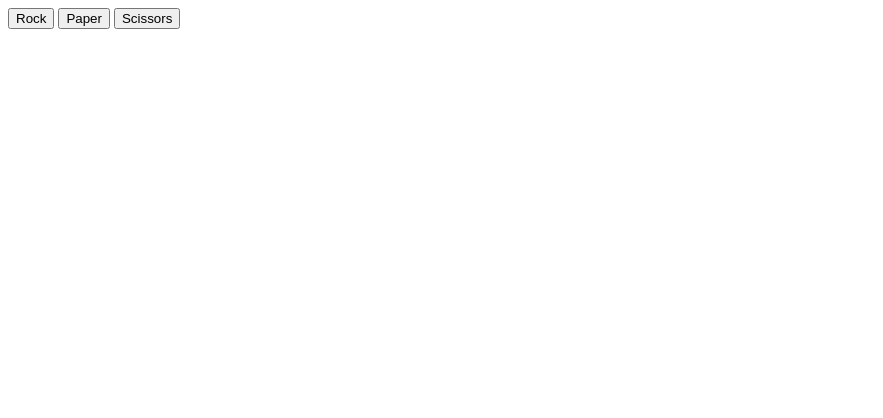
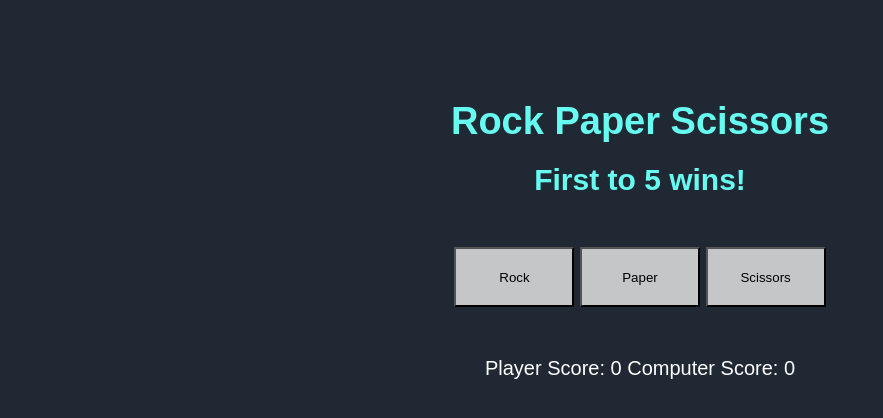
Before and after one commit to Chantee-H/rock-paper-scissors, a plain HTML site: page index.html in a window 1280 px wide. Shown: the whole page, without its empty margins (0-883 px from the left). Drawn offline with Linux system fonts and the light colour scheme.

Commit message:
Style the game in styles.css

```diff
--- a/index.html
+++ b/index.html
@@ -1,18 +1,26 @@
 <!DOCTYPE html>
 <html lang="en">
+
 <head>
     <meta charset="UTF-8">
     <meta http-equiv="X-UA-Compatible" content="IE=edge">
     <meta name="viewport" content="width=device-width, initial-scale=1.0">
     <title>Rock Paper Scissors</title>
     <script src="script.js" defer></script>
+    <link rel="stylesheet" href="styles.css" />
 </head>
+
 <body>
-    <div id="result"></div>
-    <div id="scores"></div>
+    <div class="container">
+    <h1 class="head">Rock Paper Scissors</h1>
+    <h2 class="secondary-head">First to 5 wins!</h2>
     <div id="winner"></div>
     <button id="Rock">Rock</button>
     <button id="Paper">Paper</button>
     <button id="Scissors">Scissors</button>
+    <div id="result"></div>
+    <div id="scores">Player Score: 0 Computer Score: 0</div>
+    </div>
 </body>
+
 </html>
--- a/script.js
+++ b/script.js
@@ -61,5 +61,3 @@ button.addEventListener('click', () =>{
     playRound(button.id);
 })
 })
-
-console.log(playRound(playerSelection));
--- /dev/null
+++ b/styles.css
@@ -0,0 +1,52 @@
+* {
+    box-sizing: border-box;
+    margin: 0;
+    padding: 0;
+    font-family: sans-serif, serif;
+}
+
+body {
+    background-color: #1F2833;
+    color: #fff;
+}
+
+.container {
+    text-align: center;
+    margin-top: 100px;
+    font-size: 20px
+}
+
+.head {
+    font-size: 38px;
+    color: #66FCF1;
+}
+
+.secondary-head {
+font-size: 30px;
+margin-top: 20px;
+color: #66FCF1;
+}
+
+button {
+width: 120px;
+height: 60px;
+background-color: #C5C6C7;
+}
+
+#winner {
+color: #fff;
+font-size: 25px;
+font-weight: 600;
+margin-top: 25px;
+margin-bottom: 50px;
+}
+
+#result {
+margin-top: 50px;
+}
+
+#scores {
+margin-top: 20px;
+margin-bottom: 20px;
+
+}
```
